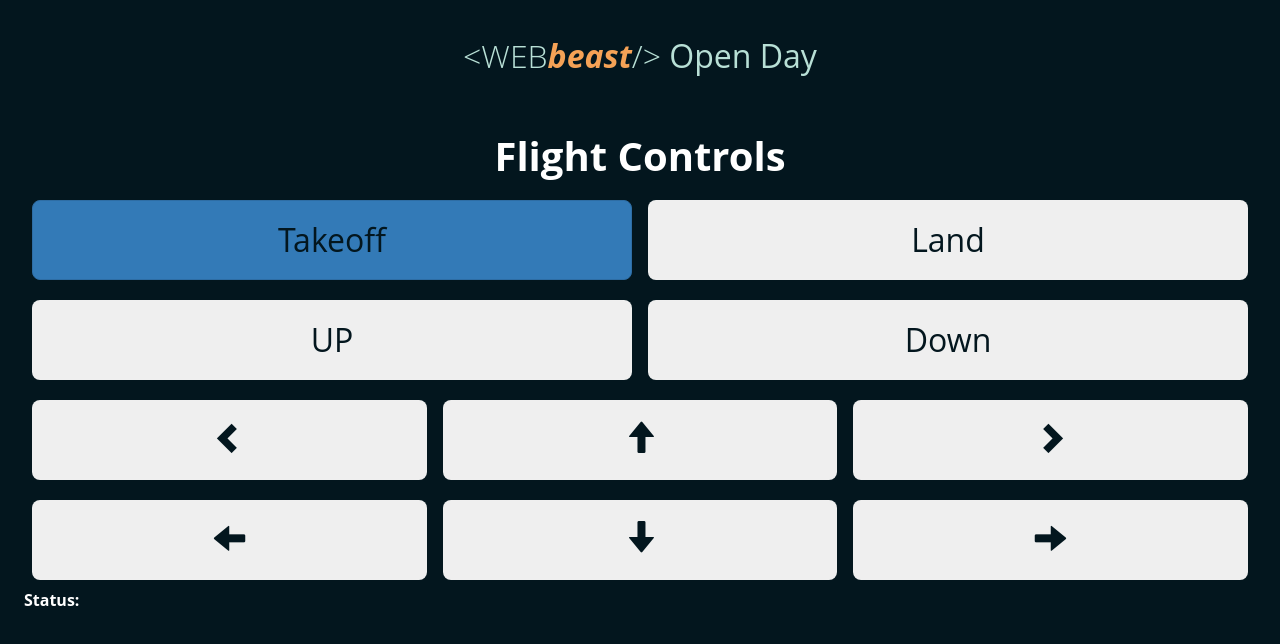
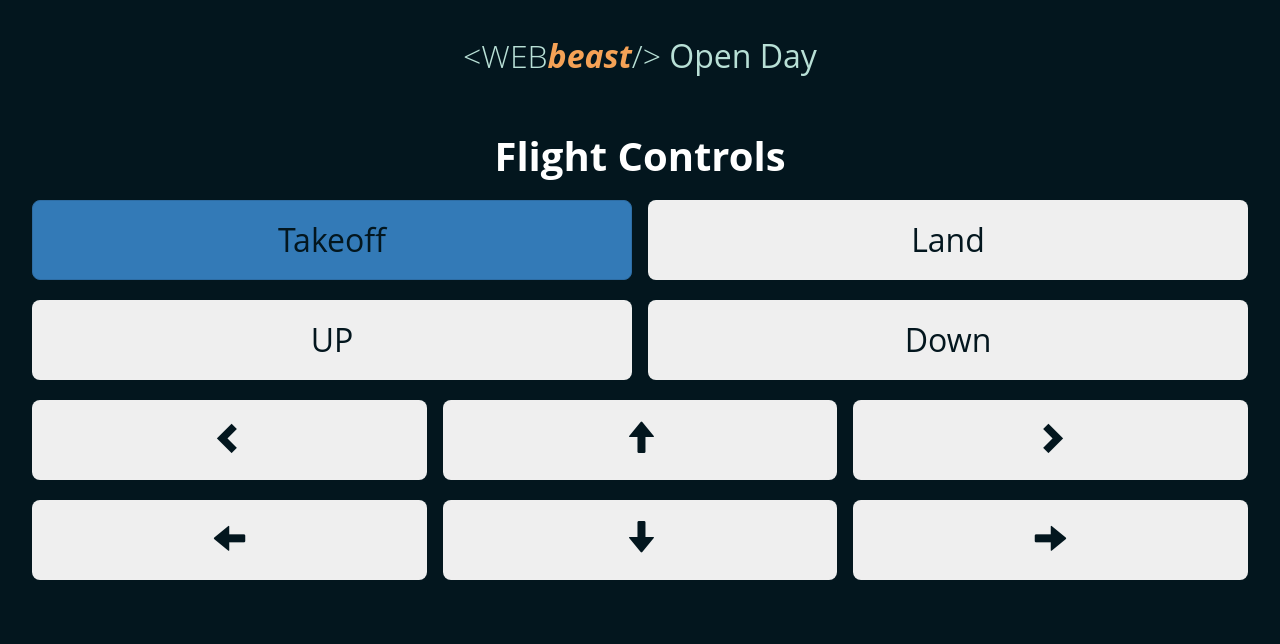
Before and after one commit to yuvalbl/webbeast-open-day, a website: page client/drone/drone_controls.html in a window 1280 px wide. Drawn offline with nearby package versions, Linux system fonts and the light colour scheme; no server answers.

Commit message:
Update drone_controls.html

```diff
--- a/client/drone/drone_controls.html
+++ b/client/drone/drone_controls.html
@@ -52,11 +52,6 @@
             </button>
         </div>
     </div>
-    <div>
-        <p>
-            Status:
-        </p>
-    </div>
 </main>
 
 <script>
```
